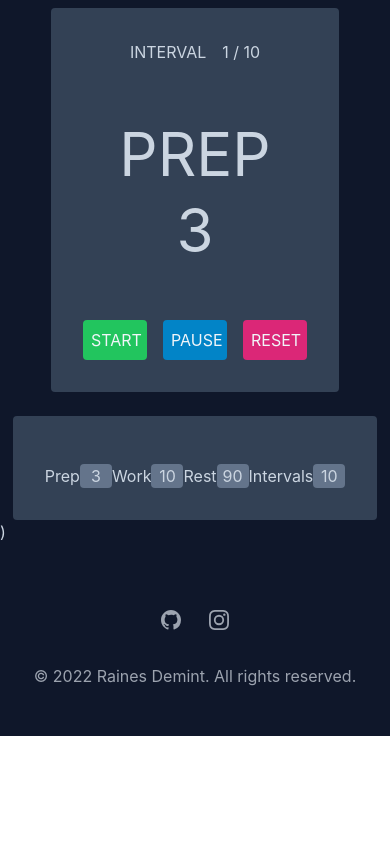
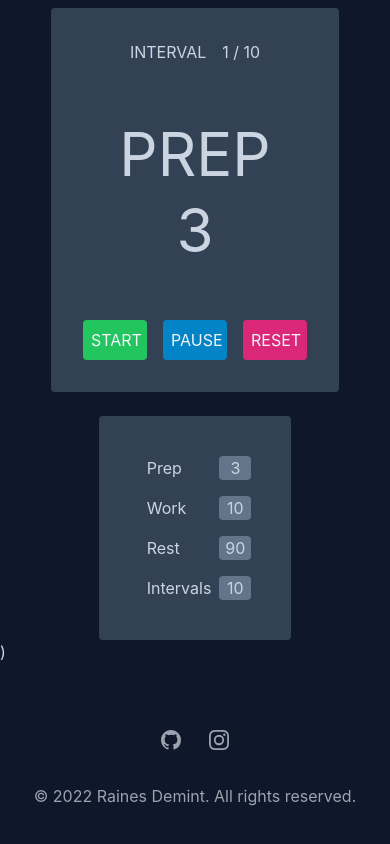
Before and after one commit to rdemint/grindstone-timer, a Next.js app: page / in a window 390 px wide. Shown: the part 579-1423 px from the top of the page. Before the commit the page ends 1315 px from the top, so only its background shows below. Built offline with nearby package versions, Linux system fonts and the light colour scheme.

Commit message:
ui styling for config box desktop/mobile

```diff
--- a/components/Timer.js
+++ b/components/Timer.js
@@ -129,18 +129,26 @@ export default function Timer() {
                         <button onClick={()=> handleResetTimer()} id="resetTimer" className="bg-pink-600 rounded p-2 w-16">RESET</button>
                     </div>
                 </div>
-                <div className="flex flex-col space-y-4 bg-slate-700 rounded max-w-5xl p-8">
-                    <form className="flex-col space-y-4 md:flex-row md:space-x-4 justify-center">
-                        <label className="w-12"l>Prep</label>
+                <div className="bg-slate-700 rounded p-8">
+                    <form className="flex flex-col md:flex-row">
+                        <div className="flex justify-between p-2">
+                            <label className="px-2">Prep</label>
                             <input className="w-8 bg-slate-500 rounded px-1 text-center" type="text" value={workoutConfig.prepInterval} onChange={(e)=> setWorkoutConfig({...workoutConfig, prepInterval: e.target.value})}/>
-                        <label className="w-12">Work</label>
+                        </div>
+                        <div className="flex justify-between p-2">
+                            <label className="px-2">Work</label>
                             <input className="w-8 bg-slate-500 rounded px-1 text-center" type="text" value={workoutConfig.workInterval} onChange={(e)=> {
                                 setWorkoutConfig({...workoutConfig, workInterval: e.target.value})
                                 }}/>
-                        <label className="w-12"l>Rest</label>
+                        </div>
+                        <div className="flex justify-between p-2">
+                            <label className="px-2">Rest</label>
                             <input className="w-8 bg-slate-500 rounded px-1 text-center" type="text" value={workoutConfig.restInterval} onChange={(e)=> setWorkoutConfig({...workoutConfig, restInterval: e.target.value})}/>
-                        <label className="w-12"l>Intervals</label>
+                        </div>
+                        <div className="flex justify-between p-2">
+                            <label className="px-2">Intervals</label>
                             <input className="w-8 bg-slate-500 rounded px-1 text-center" type="text" value={workoutConfig.numIntervals} onChange={(e)=> setWorkoutConfig({...workoutConfig, numIntervals: e.target.value})}/>
+                        </div>
                     </form>
                 </div>
         </div>
```
Lines whose indentation alone changed are shown as unchanged.
